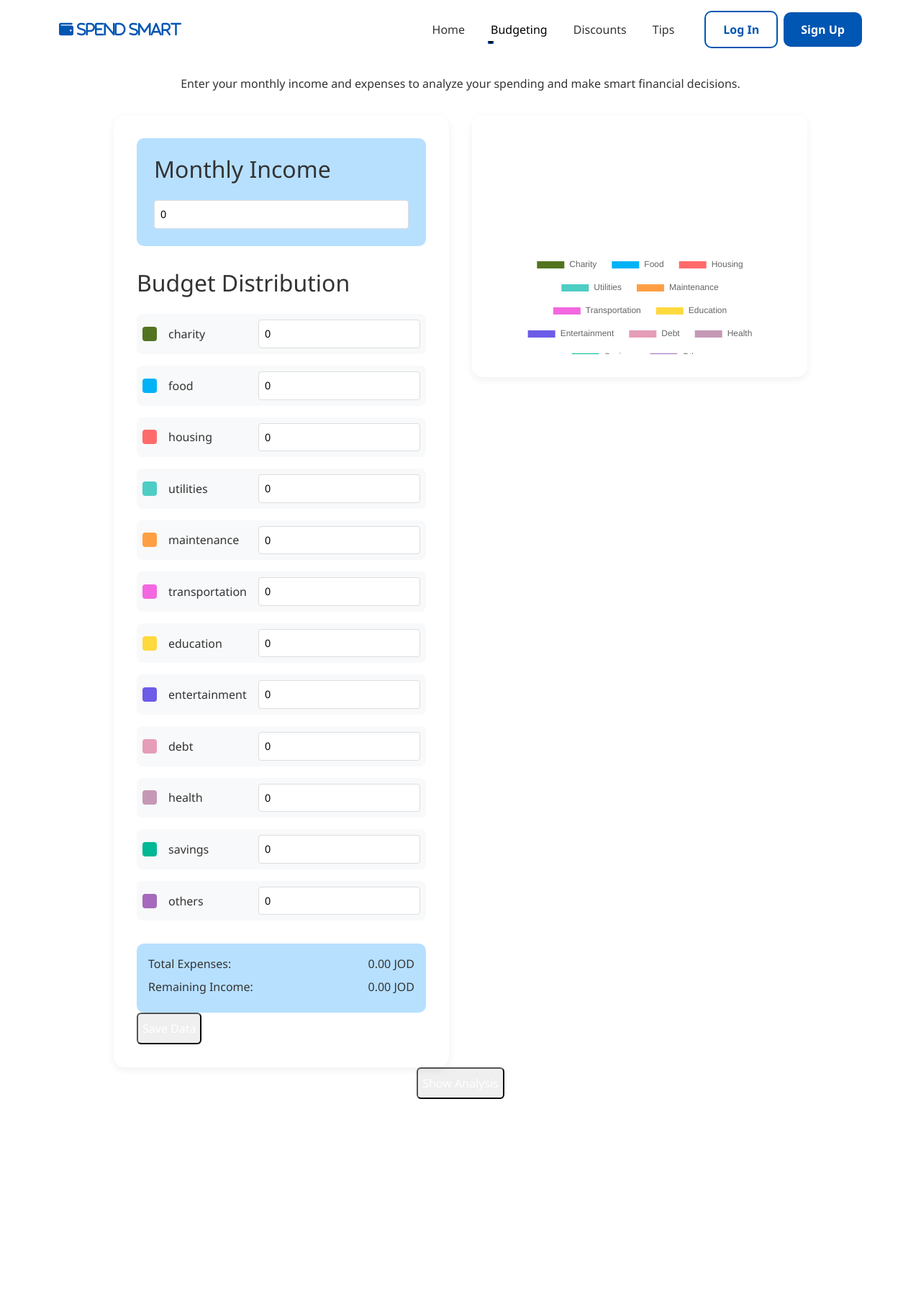
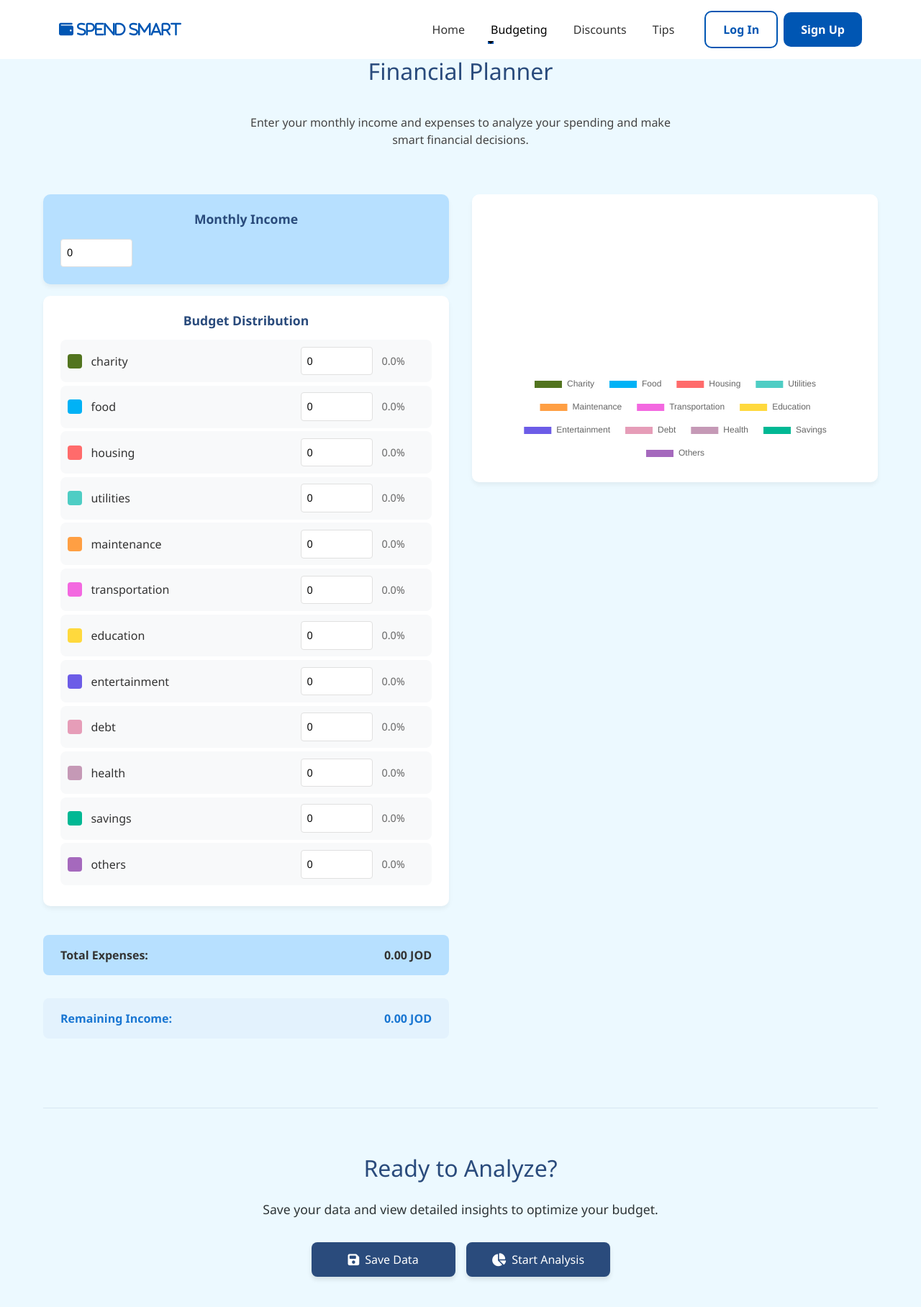
Before and after one commit to suhaib-mousa/SpendSmart.github.io, a React (Vite) app: page /budget in a window 1280 px wide. Shown: the top 1816 px of the page at 72% size. Before the commit the page ends 1559 px from the top, so only its background shows below. Built offline with nearby package versions, Linux system fonts and the light colour scheme.

Commit message:
Update Budget component styles

```diff
--- a/src/pages/Budget.jsx
+++ b/src/pages/Budget.jsx
@@ -277,25 +277,24 @@ function Budget() {
 
   return (
     <div className="budget-container">
-      <div className="text-center mb-12" data-aos="fade-up">
-        <h1 className="text-4xl font-bold text-gray-800 mb-4">Financial Planner</h1>
-        <p className="text-lg text-gray-600">Enter your monthly income and expenses to analyze your spending and make smart financial decisions.</p>
-      </div>
+      <div className="main-container">
+        <h1 className="page-title">Financial Planner</h1>
+        <p className="subheading">Enter your monthly income and expenses to analyze your spending and make smart financial decisions.</p>
 
-      <div className="budget-grid">
-        <div className="budget-form" data-aos="fade-right">
-          <div className="income-section">
-            <h2 className="text-xl font-semibold mb-4">Monthly Income</h2>
+        <div className="left-content">
+          <div className="budget-section income-box">
+            <h2 className="section-title">Monthly Income</h2>
             <input
               type="number"
-              className="budget-input"
+              className="amount-input"
               value={monthlyIncome}
               onChange={(e) => setMonthlyIncome(parseFloat(e.target.value) || 0)}
-              placeholder="Enter monthly income"
+              placeholder="Amount in JOD"
             />
           </div>
 
-          <h2 className="text-xl font-semibold mb-4">Budget Distribution</h2>
+          <div className="budget-section">
+            <h2 className="section-title">Budget Distribution</h2>
             {Object.entries(expenses).map(([category, value]) => (
               <div key={category} className="budget-item">
                 <div
@@ -320,84 +319,78 @@ function Budget() {
                 <span className="capitalize">{category}</span>
                 <input
                   type="number"
-                className="budget-input"
+                  className="amount-input"
                   value={value}
                   onChange={(e) => handleExpenseChange(category, e.target.value)}
                   placeholder={`Enter ${category} expense`}
                 />
+                <span className="percentage">
+                  {((value / monthlyIncome) * 100 || 0).toFixed(1)}%
+                </span>
               </div>
             ))}
+          </div>
 
-          <div className="budget-summary">
-            <div>
+          <div className="total-section">
             <span>Total Expenses:</span>
             <span>{totalExpenses.toFixed(2)} JOD</span>
           </div>
-            <div>
+
+          <div className="remaining-income">
             <span>Remaining Income:</span>
             <span>{remainingIncome.toFixed(2)} JOD</span>
           </div>
         </div>
 
-          <button
-            onClick={saveData}
-            className="w-full mt-6 bg-blue-600 text-white py-2 rounded hover:bg-blue-700"
-          >
-            Save Data
+        <div className="chart-container">
+          <canvas ref={budgetCanvasRef}></canvas>
+        </div>
+
+        <div className="cta-section">
+          <div className="cta-content">
+            <h2>Ready to Analyze?</h2>
+            <p>Save your data and view detailed insights to optimize your budget.</p>
+            <div className="cta-buttons">
+              <button className="save-button" onClick={saveData}>
+                <i className="fas fa-save"></i> Save Data
+              </button>
+              <button className="save-button" onClick={() => setShowAnalysis(!showAnalysis)}>
+                <i className="fas fa-chart-pie"></i> {showAnalysis ? 'Hide Analysis' : 'Start Analysis'}
               </button>
             </div>
-
-        <div className="chart-container" data-aos="fade-left">
-          <canvas ref={budgetCanvasRef}></canvas>
           </div>
         </div>
 
-      <div className="text-center mt-8">
-        <button
-          onClick={() => setShowAnalysis(!showAnalysis)}
-          className="bg-green-600 text-white py-2 px-6 rounded hover:bg-green-700"
-        >
-          {showAnalysis ? 'Hide Analysis' : 'Show Analysis'}
-        </button>
-      </div>
-
         {showAnalysis && (
-        <div className="analysis-container" data-aos="fade-up">
-          <div className="analysis-grid">
+          <div className="analysis-container">
+            <div className="analysis-header">
+              <h2>Three-Thirds Financial Analysis</h2>
               <div className="analysis-section">
-              <div className="analysis-header">
-                <h2 className="text-2xl font-bold mb-4">Three-Thirds Financial Analysis</h2>
-                <div className="mb-6">
-                  <h3 className="text-xl font-semibold mb-2">Category Breakdown</h3>
-                  <ul className="list-disc pl-6">
-                    <li><span className="font-semibold">Obligations (1/3):</span> Housing, Transportation, Debt, Health, Education, Maintenance, Utilities</li>
-                    <li><span className="font-semibold">Personal (1/3):</span> Others, Entertainment, Charity, Food</li>
-                    <li><span className="font-semibold">Investment (1/3):</span> Savings</li>
+                <h3>Category Breakdown</h3>
+                <ul>
+                  <li><span className="font-bold">Obligations (1/3):</span> Housing, Transportation, Debt, Health, Education, Maintenance, Utilities</li>
+                  <li><span className="font-bold">Personal (1/3):</span> Others, Entertainment, Charity, Food</li>
+                  <li><span className="font-bold">Investment (1/3):</span> Savings</li>
                 </ul>
               </div>
             </div>
 
             <div className="analysis-chart">
-                <h3 className="text-xl font-semibold mb-4">Current vs Ideal Distribution</h3>
+              <h3>Current vs Ideal Distribution</h3>
               <canvas ref={comparisonCanvasRef}></canvas>
             </div>
 
             <div className="analysis-chart">
-                <h3 className="text-xl font-semibold mb-4">5-Year Investment Projection</h3>
+              <h3>5-Year Investment Projection</h3>
               <canvas ref={yearlyCanvasRef}></canvas>
             </div>
 
-              <button
-                onClick={downloadPDF}
-                className="download-button"
-              >
-                <i className="fas fa-file-download"></i>
-                Download PDF Report
+            <button className="save-button" onClick={downloadPDF}>
+              <i className="fas fa-file-download"></i> Download PDF Report
             </button>
           </div>
+        )}
       </div>
-        </div>
-      )}
     </div>
   );
 }
--- a/src/styles/Budget.css
+++ b/src/styles/Budget.css
@@ -9,49 +9,74 @@
 }
 
 .budget-container {
+  font-family: 'Segoe UI', Tahoma, Geneva, Verdana, sans-serif;
+  background: var(--background);
+  min-height: 100vh;
+  padding: 2rem;
+  color: #333;
+}
+
+.main-container {
   max-width: 1200px;
   margin: 2rem auto;
   padding: 0 20px;
-}
-
-.budget-grid {
   display: grid;
   grid-template-columns: 1fr 1fr;
   gap: 2rem;
-  margin-top: 2rem;
+  align-items: start;
 }
 
-.budget-form {
-  background: white;
-  padding: 2rem;
-  border-radius: 15px;
-  box-shadow: 0 4px 12px rgba(0, 0, 0, 0.06);
+.page-title {
+  color: var(--primary-color);
+  margin: 1rem 0 0.5rem 0;
+  font-size: 2rem;
+  grid-column: 1 / -1;
+  text-align: center;
 }
 
-.chart-container {
-  background: white;
-  padding: 2rem;
-  border-radius: 15px;
-  box-shadow: 0 4px 12px rgba(0, 0, 0, 0.06);
-  height: fit-content;
+.subheading {
+  color: #444;
+  font-size: 1rem;
+  margin-bottom: 1.5rem;
+  grid-column: 1 / -1;
+  max-width: 600px;
+  margin: 0 auto 2rem;
+  text-align: center;
 }
 
-.income-section {
+.left-content {
+  display: flex;
+  flex-direction: column;
+  gap: 1rem;
+}
+
+.budget-section {
+  background: white;
+  border-radius: 10px;
+  box-shadow: 0 4px 6px rgba(0,0,0,0.05);
+  padding: 1.5rem;
+}
+
+.income-box {
   background-color: var(--chart-default);
-  padding: 1.5rem;
-  border-radius: 10px;
-  margin-bottom: 2rem;
+}
+
+.section-title {
+  color: var(--primary-color);
+  font-size: 1.1rem;
+  margin-bottom: 1rem;
+  font-weight: 700;
 }
 
 .budget-item {
   display: grid;
-  grid-template-columns: 20px 1fr auto;
-  gap: 1rem;
+  grid-template-columns: 20px 1fr auto auto;
   align-items: center;
-  margin-bottom: 1rem;
-  padding: 0.5rem;
+  gap: 0.8rem;
+  padding: 0.6rem;
+  margin: 0.3rem 0;
+  background: #f8f9fa;
   border-radius: 8px;
-  background: #f8f9fa;
 }
 
 .category-color {
@@ -60,54 +85,155 @@
   border-radius: 4px;
 }
 
-.budget-input {
-  width: 100%;
+.amount-input {
+  width: 100px;
   padding: 0.5rem;
-  border: 1px solid #ddd;
+  border: 1px solid #e0e0e0;
   border-radius: 4px;
   font-size: 0.9rem;
+  transition: all 0.3s ease;
 }
 
-.budget-summary {
-  margin-top: 2rem;
-  padding: 1rem;
-  border-radius: 10px;
-  background: var(--chart-default);
+.amount-input:focus {
+  border-color: var(--primary-blue);
+  outline: none;
+  box-shadow: 0 0 0 2px rgba(0, 86, 179, 0.1);
 }
 
-.budget-summary div {
+.percentage {
+  min-width: 60px;
+  font-size: 0.9rem;
+  color: #666;
+}
+
+.chart-container {
+  position: sticky;
+  top: 2rem;
+  height: 400px;
+  background: white;
+  border-radius: 10px;
+  padding: 1.5rem;
+  box-shadow: 0 4px 6px rgba(0,0,0,0.05);
+}
+
+.total-section {
+  background: var(--chart-default);
+  padding: 1rem 1.5rem;
+  border-radius: 8px;
   display: flex;
   justify-content: space-between;
-  margin-bottom: 0.5rem;
+  font-weight: 700;
+  margin-top: 1.5rem;
 }
 
+.remaining-income {
+  background-color: #e3f2fd;
+  color: #1976d2;
+  padding: 1rem 1.5rem;
+  border-radius: 8px;
+  display: flex;
+  justify-content: space-between;
+  font-weight: 700;
+  margin-top: 1rem;
+}
+
+.cta-section {
+  background-color: var(--background);
+  padding: 4rem 20px;
+  margin: 4rem 0 0;
+  text-align: center;
+  border-top: 1px solid rgba(42, 75, 124, 0.1);
+  grid-column: 1 / -1;
+}
+
+.cta-content {
+  max-width: 800px;
+  margin: 0 auto;
+}
+
+.cta-content h2 {
+  color: var(--primary-color);
+  font-size: 2rem;
+  margin-bottom: 1.5rem;
+}
+
+.cta-content p {
+  color: var(--text-color);
+  font-size: 1.1rem;
+  line-height: 1.6;
+  margin-bottom: 2rem;
+  max-width: 600px;
+  margin-left: auto;
+  margin-right: auto;
+}
+
+.cta-buttons {
+  display: flex;
+  flex-wrap: wrap;
+  gap: 15px;
+  justify-content: center;
+  margin-top: 2rem;
+}
+
+.save-button {
+  background-color: var(--primary-color);
+  color: white;
+  padding: 12px 24px;
+  border: none;
+  border-radius: 8px;
+  cursor: pointer;
+  font-size: 16px;
+  transition: all 0.3s ease;
+  display: flex;
+  align-items: center;
+  gap: 8px;
+  min-width: 200px;
+  justify-content: center;
+  box-shadow: 0 4px 6px rgba(0, 0, 0, 0.1);
+}
+
+.save-button:hover {
+  background-color: var(--dark-blue);
+  transform: translateY(-2px);
+}
+
+.save-button i {
+  font-size: 18px;
+}
+
+/* Analysis Section Styles */
 .analysis-container {
   margin-top: 3rem;
   padding: 2rem;
   background: white;
   border-radius: 15px;
   box-shadow: 0 4px 12px rgba(0, 0, 0, 0.06);
+  grid-column: 1 / -1;
 }
 
-.analysis-grid {
-  display: grid;
-  grid-template-columns: 1fr;
-  gap: 2rem;
+.analysis-header {
+  margin-bottom: 2rem;
+}
+
+.analysis-header h2 {
+  color: var(--primary-color);
+  font-size: 1.8rem;
+  margin-bottom: 1rem;
 }
 
 .analysis-section {
+  background: #f8f9fa;
   padding: 1.5rem;
   border-radius: 10px;
-  background: #f8f9fa;
-}
-
-.analysis-header {
-  margin-bottom: 1.5rem;
+  margin-bottom: 2rem;
 }
 
 .analysis-chart {
+  height: 300px;
   margin: 2rem 0;
-  height: 300px;
+  background: white;
+  padding: 1.5rem;
+  border-radius: 10px;
 }
 
 .advice-section {
@@ -117,31 +243,37 @@
   margin-top: 2rem;
 }
 
-.download-button {
-  background: var(--primary-color);
-  color: white;
-  border: none;
-  padding: 0.75rem 1.5rem;
-  border-radius: 8px;
-  cursor: pointer;
-  font-size: 1rem;
-  display: flex;
-  align-items: center;
-  gap: 0.5rem;
-  margin: 2rem auto;
-  transition: background-color 0.3s ease;
-}
-
-.download-button:hover {
-  background: var(--dark-blue);
-}
-
 @media (max-width: 768px) {
-  .budget-grid {
+  .main-container {
     grid-template-columns: 1fr;
   }
 
   .chart-container {
-    height: 400px;
+    position: static;
+    height: 300px;
+  }
+
+  .cta-buttons {
+    flex-direction: column;
+    align-items: center;
+  }
+
+  .save-button {
+    width: 100%;
+    max-width: 300px;
   }
 }
+
+@media (max-width: 480px) {
+  .budget-item {
+    grid-template-columns: 20px 1fr auto;
+  }
+
+  .percentage {
+    display: none;
+  }
+
+  .amount-input {
+    width: 80px;
+  }
+}
```
Lines whose indentation alone changed are shown as unchanged.
